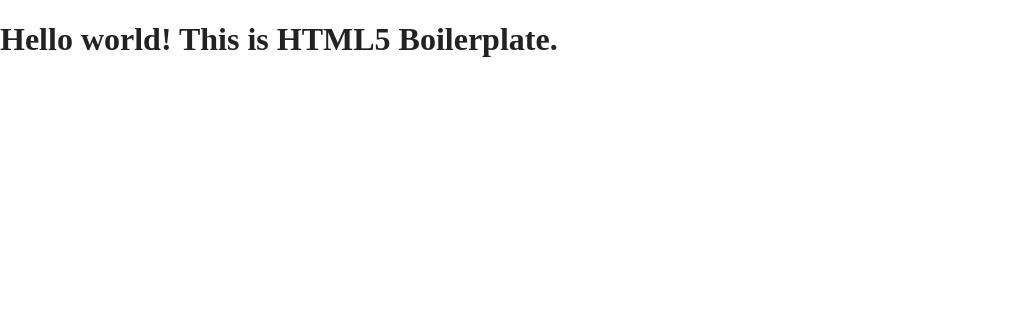
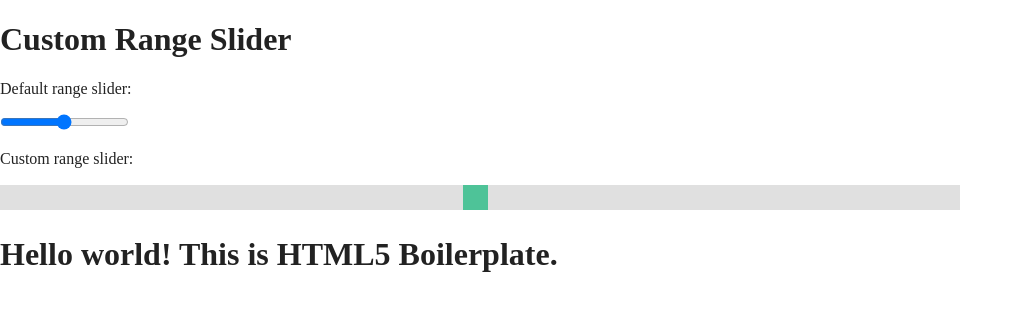
Before and after one commit to theomen3/InOpdracht, a website built with Parcel: page index.html in a window 1280 px wide. Shown: the whole page, without its empty margins (0-1023 px from the left). Built offline with nearby package versions, Linux system fonts and the light colour scheme.

Commit message:
test iets anders

```diff
--- a/index.html
+++ b/index.html
@@ -20,9 +20,57 @@
   <link rel="stylesheet" href="css/main.css">
 
   <meta name="theme-color" content="#fafafa">
+
+  <meta name="viewport" content="width=device-width, initial-scale=1">
+  <style>
+    .slidecontainer {
+      width: 100%;
+    }
+
+    .slider {
+      -webkit-appearance: none;
+      width: 75%;
+      height: 25px;
+      background: #d3d3d3;
+      outline: none;
+      opacity: 0.7;
+      -webkit-transition: .2s;
+      transition: opacity .2s;
+    }
+
+    .slider:hover {
+      opacity: 1;
+    }
+
+    .slider::-webkit-slider-thumb {
+      -webkit-appearance: none;
+      appearance: none;
+      width: 25px;
+      height: 25px;
+      background: #04AA6D;
+      cursor: pointer;
+    }
+
+    .slider::-moz-range-thumb {
+      width: 25px;
+      height: 25px;
+      background: #04AA6D;
+      cursor: pointer;
+    }
+  </style>
 </head>
+<body>
 
-<body>
+<h1>Custom Range Slider</h1>
+
+<div class="slidecontainer">
+  <p>Default range slider:</p>
+  <input type="range" min="1" max="100" value="50">
+
+  <p>Custom range slider:</p>
+  <input type="range" min="1" max="100" value="50" class="slider" id="myRange">
+</div>
+
 
   <!-- Add your site or application content here -->
   <h1>Hello world! This is HTML5 Boilerplate.</h1>
```
